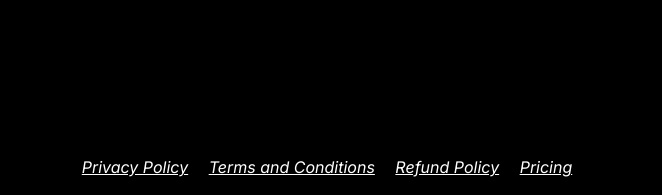
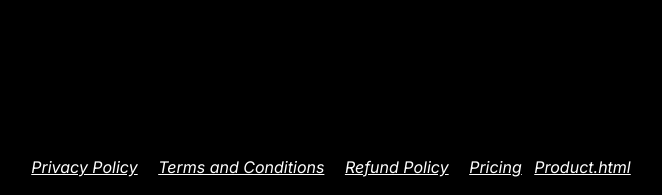
Before and after one commit to RajKishore000111/habity, a plain HTML site: page index.html in a window 1280 px wide. Shown: the part 605-800 px from the top of the page, without its empty margins (313-975 px from the left). Drawn offline with nearby package versions, Linux system fonts and the light colour scheme.

Commit message:
Update index.html

```diff
--- a/index.html
+++ b/index.html
@@ -57,6 +57,7 @@
     <a href="terms-and-conditions-policy.html" class="text-white underline hover:text-gray-300 mx-2">Terms and Conditions</a>
     <a href="refund-policy-policy.html" class="text-white underline hover:text-gray-300 mx-2">Refund Policy</a>
     <a href="pricing.html" class="text-white underline hover:text-gray-300 mx-2">Pricing</a>
+     <a href="Product.html" class="text-white underline hover:text-gray-300">Product.html</a>
   </footer>
 
   <!-- Add debugging script to help identify path issues -->
```
